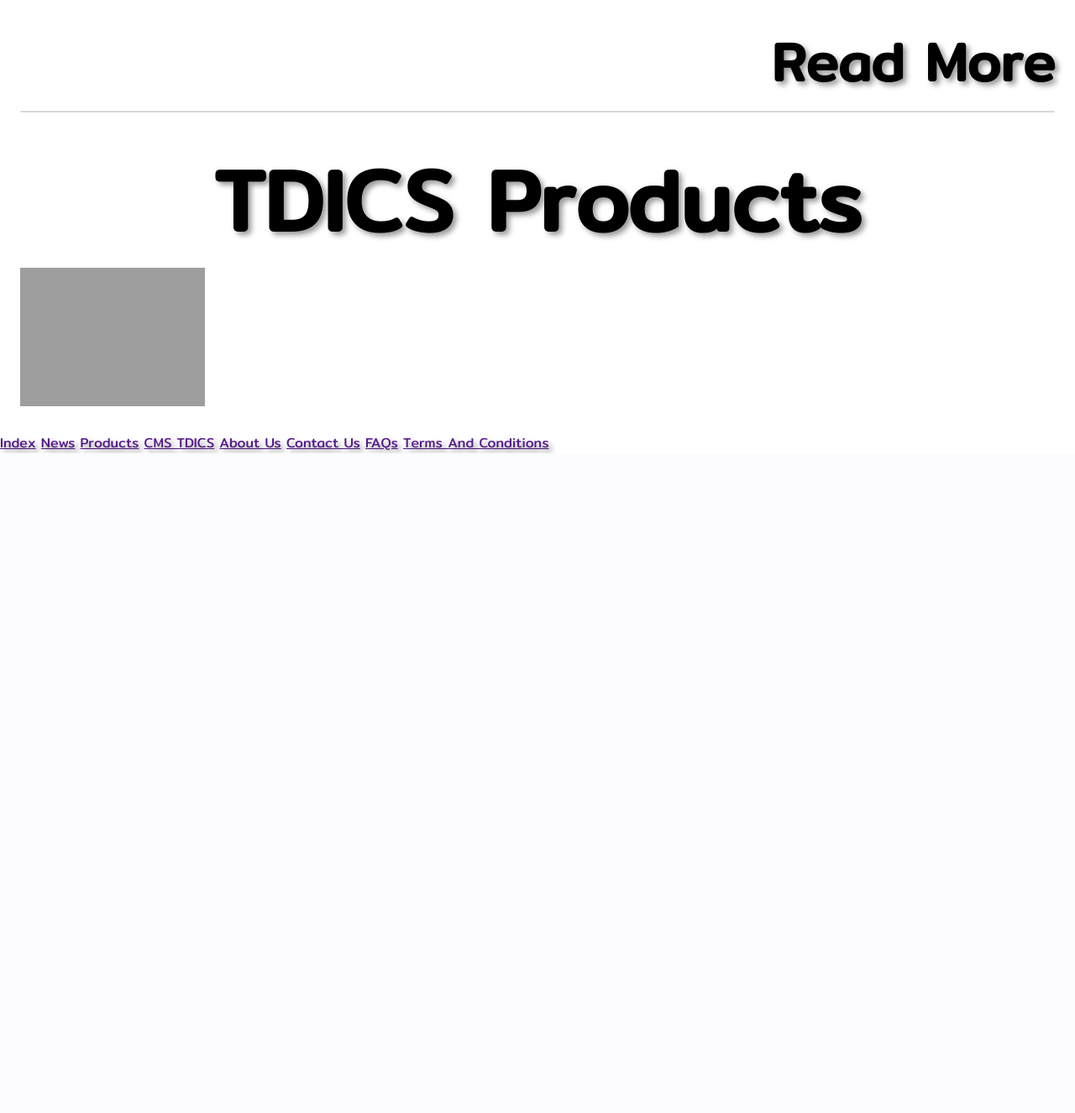
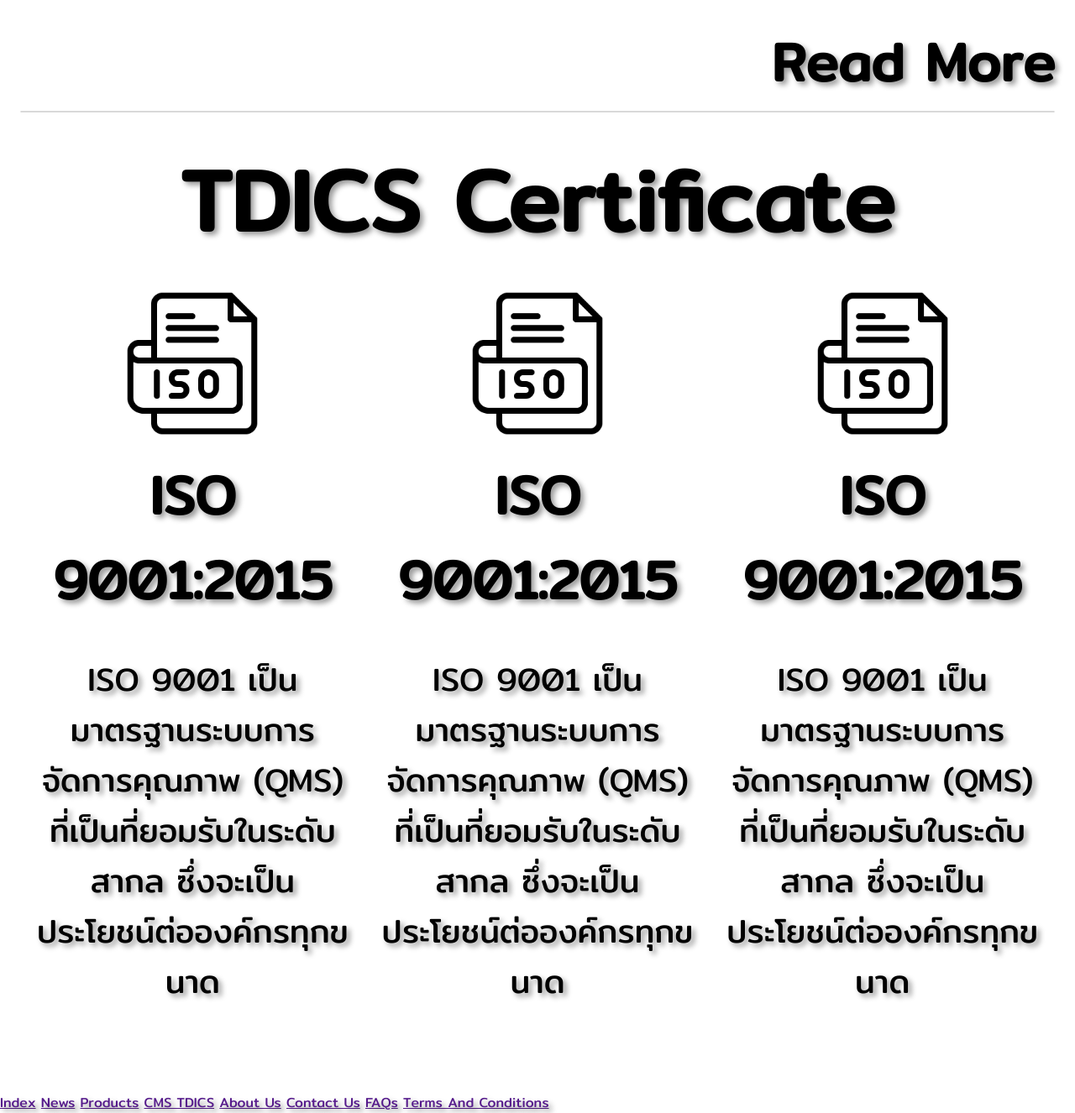
Before and after one commit to XeOn1991/TDICSOUTH, a PHP site: page / in a window 1280 px wide. Shown: the part 3150-4476 px from the top of the page at 84% size. Before the commit the page ends 3690 px from the top, so only its background shows below. Run offline with PHP 8.4, Linux system fonts and the light colour scheme; grey boxes are pictures that could not be loaded.

Commit message:
tdicsouth-commit-05

```diff
--- a/html/CSS/tdics-style.css
+++ b/html/CSS/tdics-style.css
@@ -94,3 +94,18 @@ body, html {height: 100%;width: 100%;margin: 0;font-family: "Mitr", sans-serif;t
 }
 
 /* Main Product Picture, Text, Other*/
+
+.index-Cert-main {
+    display: flex;
+    flex-direction: row;
+    overflow: auto;
+}
+
+.section-Cert {
+    display: flex;
+    flex-wrap: nowrap;
+    flex-direction: column;
+    margin: 1.5rem 0 1.5rem 0;
+    justify-content: center;
+    align-items: center;
+}
--- a/html/index.php
+++ b/html/index.php
@@ -97,17 +97,37 @@
                 </footer>
             </article>
 
-            <article  class="index-product" style="margin: 1.5rem;">
+            <article class="index-Cert" style="margin: 1.5rem;">
                 <header>
-                    <h1 style="text-align:center; margin: 0; font-size:8vw;">TDICS Products</h1>
+                    <h1 style="text-align:center; margin: 0; font-size:8vw;">TDICS Certificate</h1>
                 </header>
-                <article class="index-achivement-main">
-                    <img src="/html/Icon/" style="max-width: 220px;height:auto;" alt="tdics achivement">
+                <article class="index-Cert-main">
+                    <section class="section-Cert">
+                        <img class="img-" style="max-width: 180px;height: auto;" src="/Icon/iso.webp" alt="tdics Cert">
+                        <article class="Cert-detail" style="margin:1rem;">
+                            <h1 style="margin:0;font-size: 5vw;text-align: center;">ISO 9001:2015</h1>
+                            <p style="font-size: 3vw;text-align: center;">ISO 9001 เป็นมาตรฐานระบบการจัดการคุณภาพ (QMS) ที่เป็นที่ยอมรับในระดับสากล ซึ่งจะเป็นประโยชน์ต่อองค์กรทุกขนาด</p>
+                        </article>
+                    </section>
+                    <section class="section-Cert">
+                        <img class="img-" style="max-width: 180px;height: auto;" src="/Icon/iso.webp" alt="tdics Cert">
+                        <article class="Cert-detail" style="margin:1rem;">
+                            <h1 style="margin:0;font-size: 5vw;text-align: center;">ISO 9001:2015</h1>
+                            <p style="font-size: 3vw;text-align: center;">ISO 9001 เป็นมาตรฐานระบบการจัดการคุณภาพ (QMS) ที่เป็นที่ยอมรับในระดับสากล ซึ่งจะเป็นประโยชน์ต่อองค์กรทุกขนาด</p>
+                        </article>
+                    </section>
+                    <section class="section-Cert">
+                        <img class="img-" style="max-width: 180px;height: auto;" src="/Icon/iso.webp" alt="tdics Cert">
+                        <article class="Cert-detail" style="margin:1rem;">
+                            <h1 style="margin:0;font-size: 5vw;text-align: center;">ISO 9001:2015</h1>
+                            <p style="font-size: 3vw;text-align: center;">ISO 9001 เป็นมาตรฐานระบบการจัดการคุณภาพ (QMS) ที่เป็นที่ยอมรับในระดับสากล ซึ่งจะเป็นประโยชน์ต่อองค์กรทุกขนาด</p>
+                        </article>
+                    </section>
                 </article>
             </article>
 
+
         </section>
-
     </main>
 
     <footer class="index-main-footer">
```
Also changed, not shown: html/Icon/target.webp (added).
